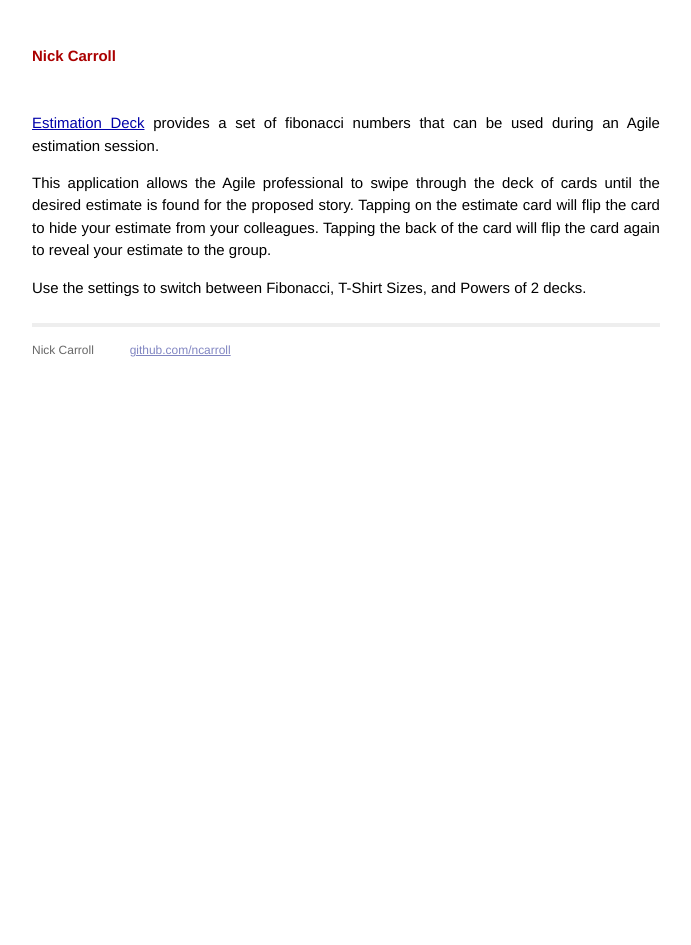
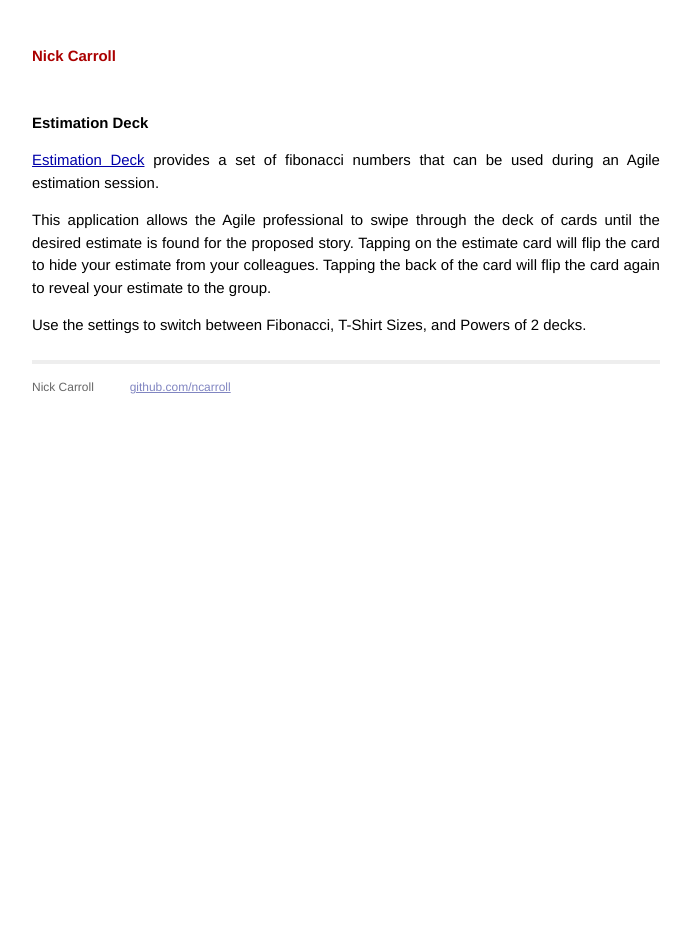
Before and after one commit to ncarroll/ncarroll.github.io, a Jekyll site: the page built from apps/estimation-deck/index.markdown, in a window 1280 px wide. Shown: the whole page, without its empty margins (294-985 px from the left). Built offline with Jekyll 4.4.1, drawn with Linux system fonts in a browser that asks for light colours; Markdown is read by kramdown in place of the engine named in the settings.

Commit message:
Added titles

```diff
--- a/apps/checkbox/index.markdown
+++ b/apps/checkbox/index.markdown
@@ -1,6 +1,8 @@
 ---
 layout: default
 ---
+
+__Checkbox__
 
 [Checkbox](http://itunes.apple.com/us/app/checkbox/id508746628?ls=1&mt=8) allows you to take a photo of your task list, add checkboxes to the photo, and track the tasks that you have completed.
 
--- a/apps/estimation-deck/index.markdown
+++ b/apps/estimation-deck/index.markdown
@@ -1,6 +1,8 @@
 ---
 layout: default
 ---
+
+__Estimation Deck__
 
 [Estimation Deck](http://itunes.apple.com/us/app/estimation-deck/id506612646?ls=1&mt=8) provides a set of fibonacci numbers that can be used during an Agile estimation session.
 
```
